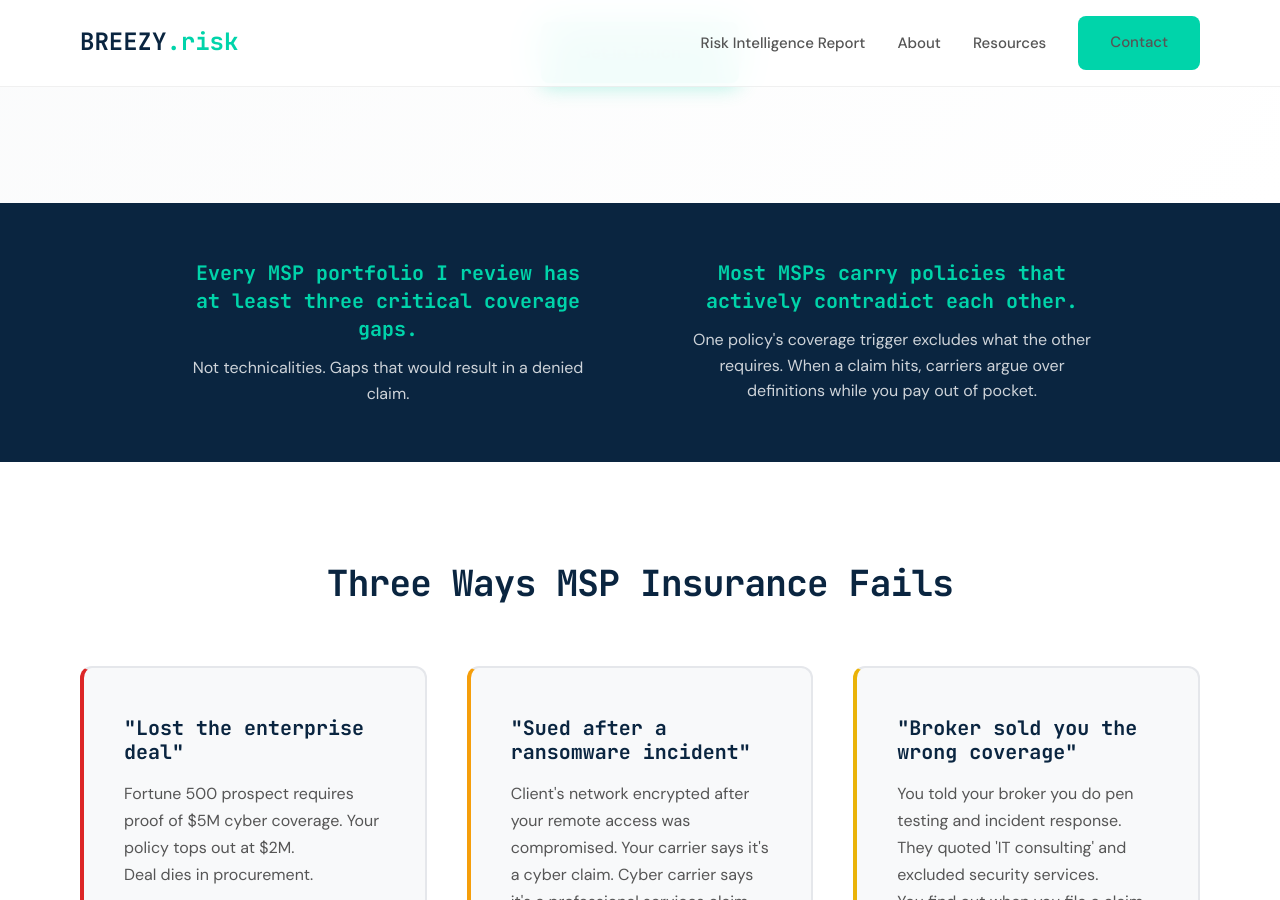
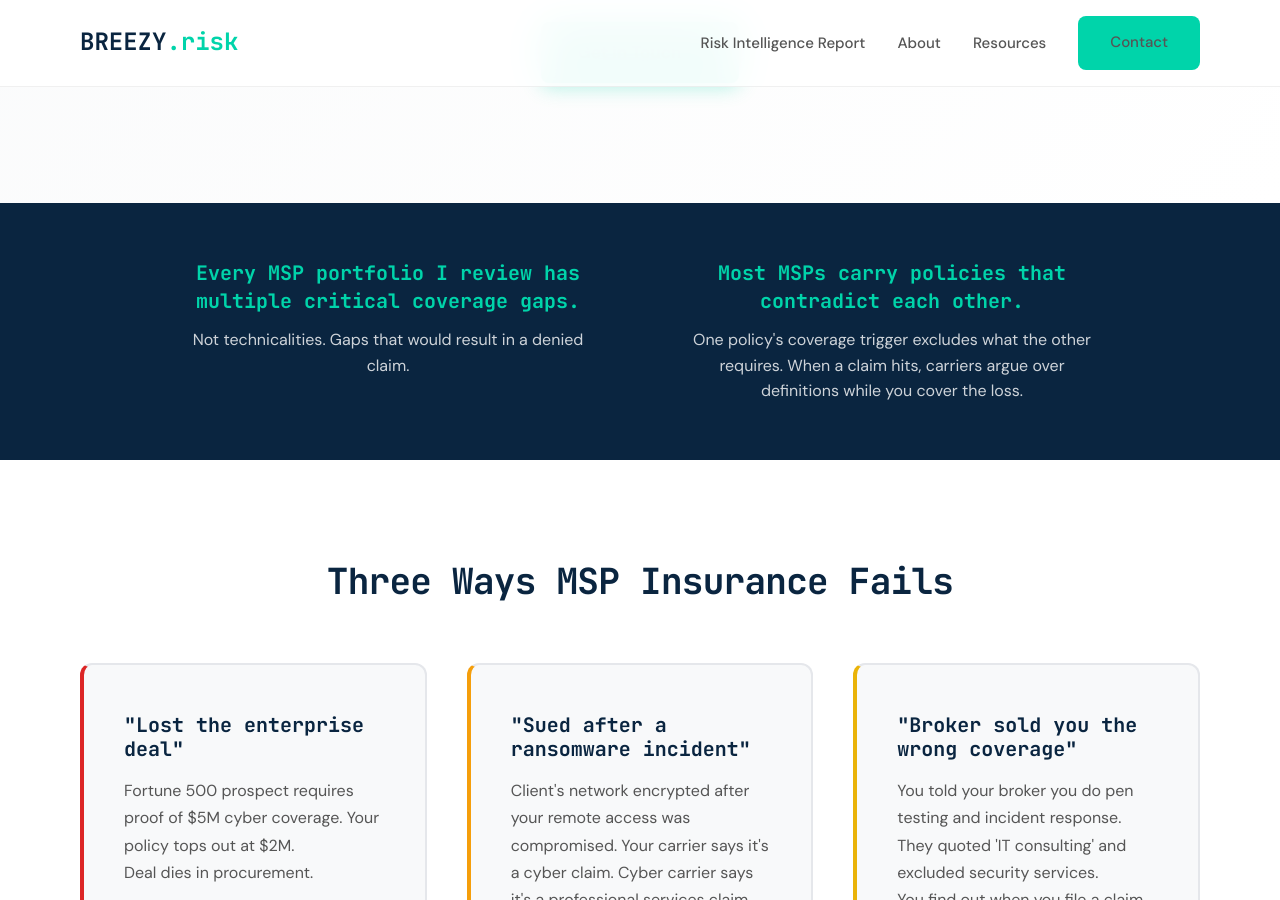
Before and after one commit to joeproe1/breezyins.com, a Jekyll site: the page built from index.html, in a window 1280 px wide and 900 px high, scrolled down 804 px. Built offline with Jekyll 4.4.1, drawn with Linux system fonts in a browser that asks for light colours; some of the changed text lies outside the part shown.

Commit message:
Rename Solution section title, update stats band copy
Co-Authored-By: Claude Opus 4.6 <noreply@anthropic.com>

```diff
--- a/index.html
+++ b/index.html
@@ -75,12 +75,12 @@ description: "Your contracts create liabilities your insurance will not cover. I
   <div class="container">
     <div class="stats-grid">
       <div class="stat-item">
-        <div class="stat-headline">Every MSP portfolio I review has at least three critical coverage gaps.</div>
+        <div class="stat-headline">Every MSP portfolio I review has multiple critical coverage gaps.</div>
         <p class="stat-body">Not technicalities. Gaps that would result in a denied claim.</p>
       </div>
       <div class="stat-item">
-        <div class="stat-headline">Most MSPs carry policies that actively contradict each other.</div>
-        <p class="stat-body">One policy's coverage trigger excludes what the other requires. When a claim hits, carriers argue over definitions while you pay out of pocket.</p>
+        <div class="stat-headline">Most MSPs carry policies that contradict each other.</div>
+        <p class="stat-body">One policy's coverage trigger excludes what the other requires. When a claim hits, carriers argue over definitions while you cover the loss.</p>
       </div>
     </div>
   </div>
```
Also changed, not shown: other parts of index.html (+1 -1 lines).
